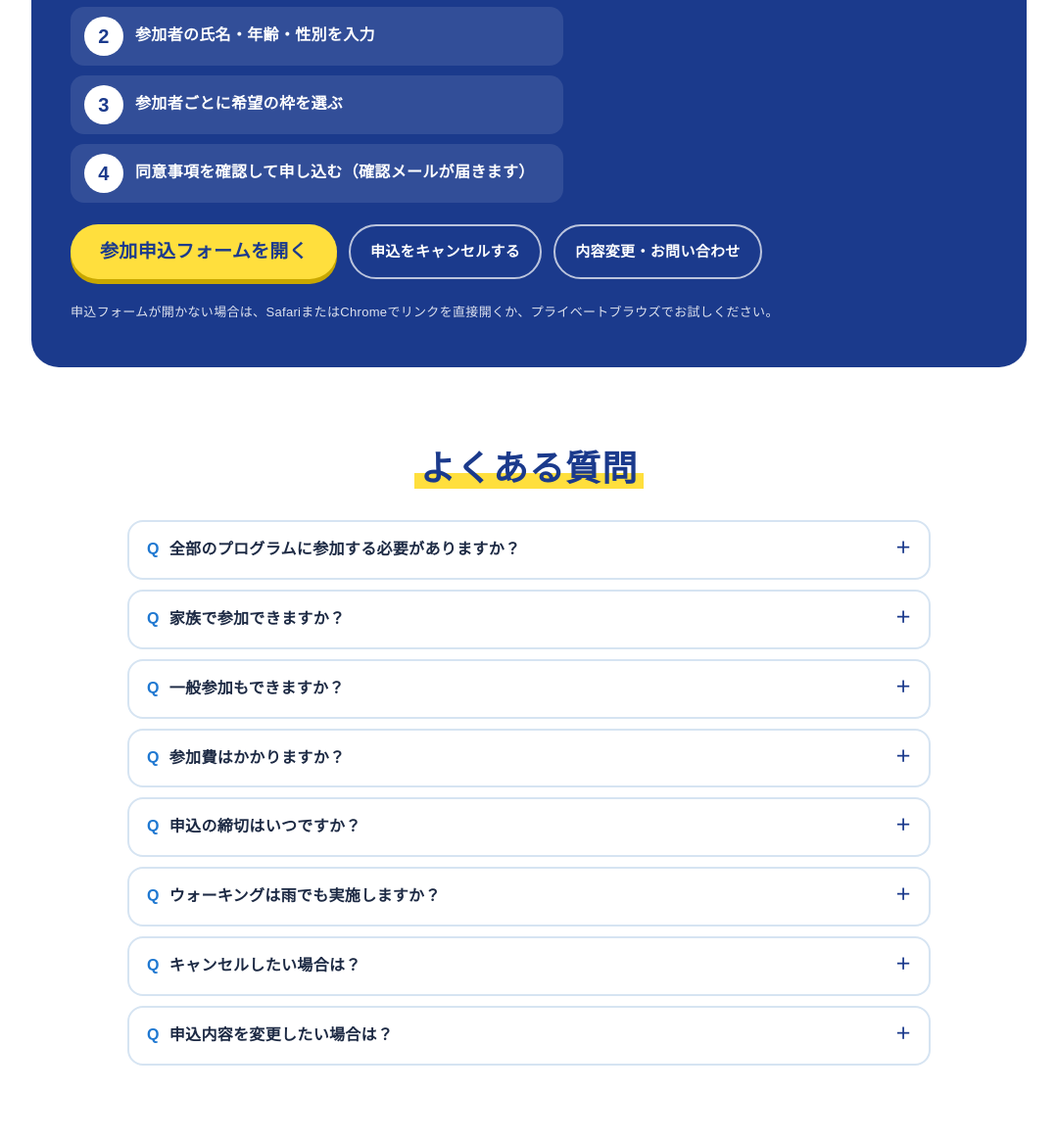
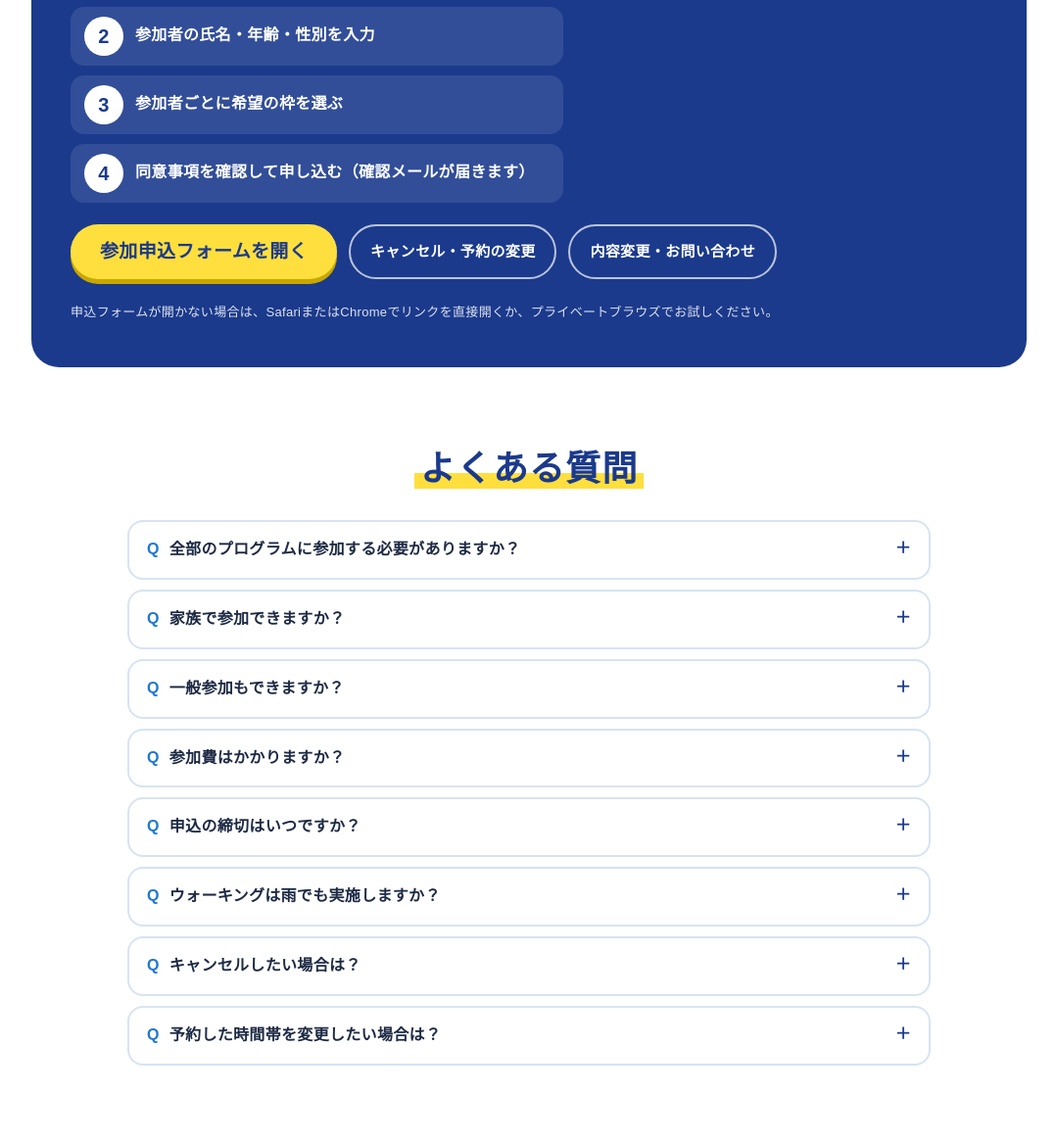
Before and after one commit to yukakudaka-wq/okinawa-plus1-day, a plain HTML site: page index.html in a window 1280 px wide. Shown: the part 6886-8051 px from the top of the page at 98% size, without its empty margins (100-1179 px from the left). Drawn offline with Linux system fonts and the light colour scheme; a web font is replaced by a local one.

Commit message:
Add files via upload

```diff
--- a/index.html
+++ b/index.html
@@ -528,7 +528,7 @@ body{margin:0;background:#fff;-webkit-text-size-adjust:100%}
       </div>
       <div class="p1d-apply-actions">
         <a class="p1d-btn p1d-btn-main" href="https://script.google.com/macros/s/AKfycbw6voQGhq6EbtCBR62tPPhi3Oley96m91Qp3QfHWjnE2yGV6P05bZx5mKUeVN2btkM60A/exec" target="_blank" rel="noopener">参加申込フォームを開く</a>
-        <a class="p1d-btn p1d-btn-sub" href="https://script.google.com/macros/s/AKfycbw6voQGhq6EbtCBR62tPPhi3Oley96m91Qp3QfHWjnE2yGV6P05bZx5mKUeVN2btkM60A/exec?mode=cancel" target="_blank" rel="noopener">申込をキャンセルする</a>
+        <a class="p1d-btn p1d-btn-sub" href="https://script.google.com/macros/s/AKfycbw6voQGhq6EbtCBR62tPPhi3Oley96m91Qp3QfHWjnE2yGV6P05bZx5mKUeVN2btkM60A/exec?mode=cancel" target="_blank" rel="noopener">キャンセル・予約の変更</a>
         <a class="p1d-btn p1d-btn-sub" href="https://script.google.com/macros/s/AKfycbw6voQGhq6EbtCBR62tPPhi3Oley96m91Qp3QfHWjnE2yGV6P05bZx5mKUeVN2btkM60A/exec?mode=inquiry" target="_blank" rel="noopener">内容変更・お問い合わせ</a>
       </div>
       <p class="p1d-apply-help">申込フォームが開かない場合は、SafariまたはChromeでリンクを直接開くか、プライベートブラウズでお試しください。</p>
@@ -547,8 +547,8 @@ body{margin:0;background:#fff;-webkit-text-size-adjust:100%}
       <details><summary>参加費はかかりますか？</summary><p>参加費は無料です。ご参加いただいた方には参加賞をご用意しています。</p></details>
       <details><summary>申込の締切はいつですか？</summary><p>2027年2月14日（日）までです。各枠は定員に達した時点で受付終了となります。</p></details>
       <details><summary>ウォーキングは雨でも実施しますか？</summary><p>ウォーキングは雨天時は中止を予定しています。</p></details>
-      <details><summary>キャンセルしたい場合は？</summary><p>申込フォーム内の「キャンセル」から、受付番号と申込時のメールアドレスを入力して手続きできます。Webでのキャンセルは2月14日（日）まで受け付けます。<a href="https://script.google.com/macros/s/AKfycbw6voQGhq6EbtCBR62tPPhi3Oley96m91Qp3QfHWjnE2yGV6P05bZx5mKUeVN2btkM60A/exec?mode=cancel" target="_blank" rel="noopener">キャンセル手続きはこちら</a></p></details>
-      <details><summary>申込内容を変更したい場合は？</summary><p>キャンセルはせず、申込フォーム内の「お問い合わせ」から受付番号と変更内容をご連絡ください。<a href="https://script.google.com/macros/s/AKfycbw6voQGhq6EbtCBR62tPPhi3Oley96m91Qp3QfHWjnE2yGV6P05bZx5mKUeVN2btkM60A/exec?mode=inquiry" target="_blank" rel="noopener">お問い合わせはこちら</a></p></details>
+      <details><summary>キャンセルしたい場合は？</summary><p>申込フォーム内の「キャンセル・変更」から、受付番号と申込時のメールアドレスを入力して手続きできます。申込全体のキャンセルも、一部の予約だけの取り消しもできます。Webでの受付は2月14日（日）までです。<a href="https://script.google.com/macros/s/AKfycbw6voQGhq6EbtCBR62tPPhi3Oley96m91Qp3QfHWjnE2yGV6P05bZx5mKUeVN2btkM60A/exec?mode=cancel" target="_blank" rel="noopener">キャンセル・変更の手続きはこちら</a></p></details>
+      <details><summary>予約した時間帯を変更したい場合は？</summary><p>キャンセルはせず、申込フォーム内の「キャンセル・変更」から、空きのある枠の中でご自身で選び直せます（2月14日（日）まで）。参加者の追加やお名前の変更などは「お問い合わせ」からご連絡ください。<a href="https://script.google.com/macros/s/AKfycbw6voQGhq6EbtCBR62tPPhi3Oley96m91Qp3QfHWjnE2yGV6P05bZx5mKUeVN2btkM60A/exec?mode=cancel" target="_blank" rel="noopener">予約の変更はこちら</a></p></details>
     </div>
   </section>
 
```
